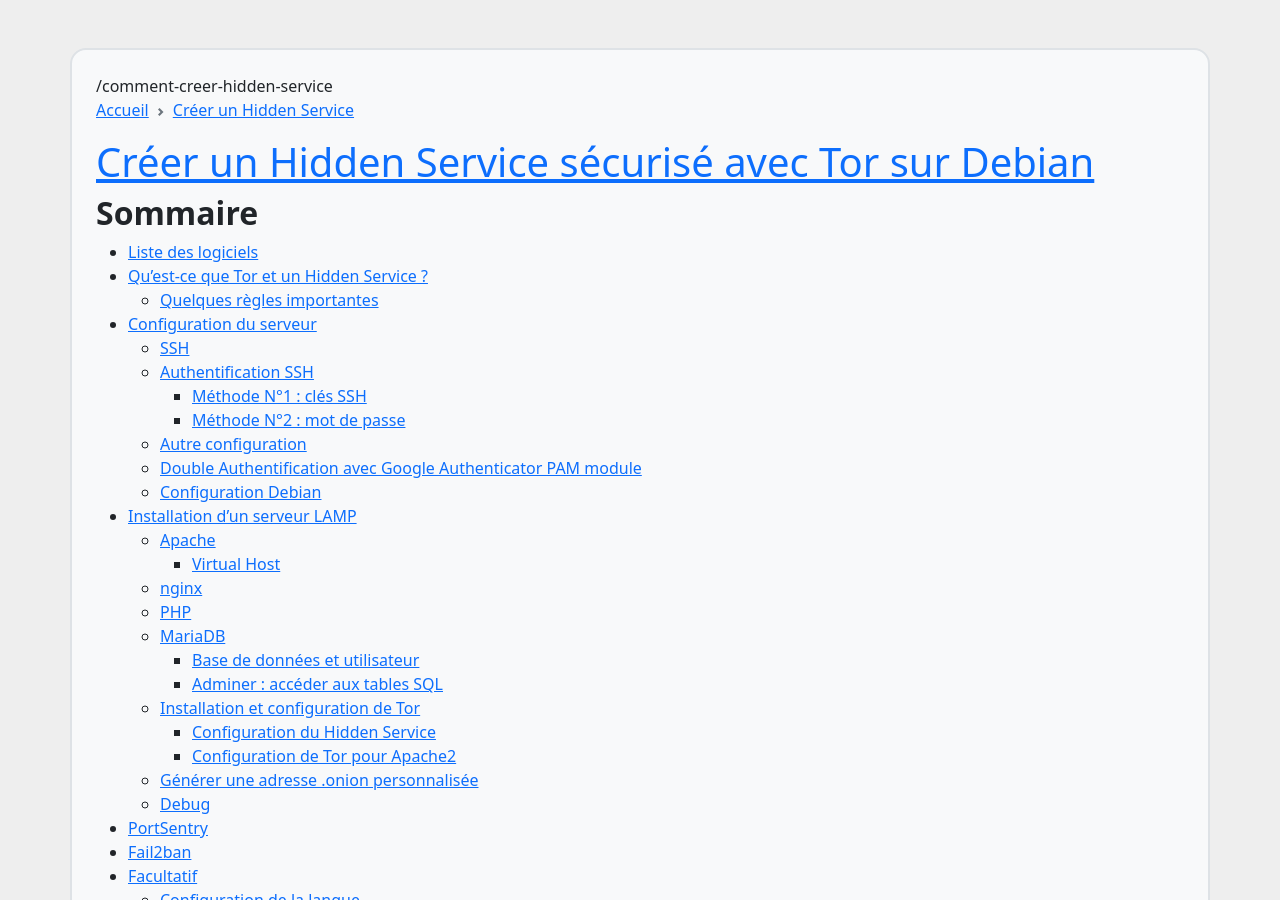
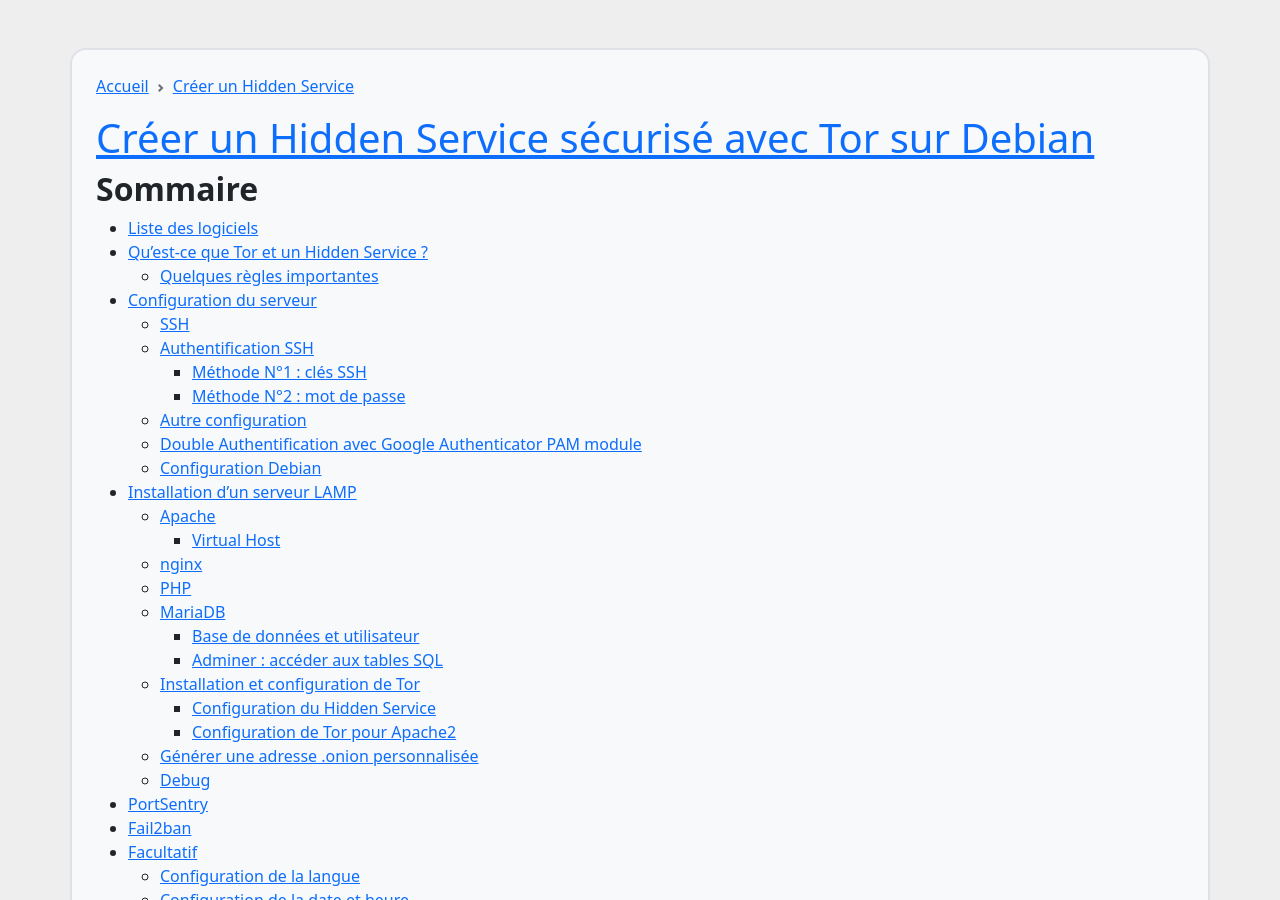
Before and after one commit to Machou/machou.github.io, a Jekyll site: the page built from pages/hidden-service.md, in a window 1280 px wide and 900 px high. Built offline with Jekyll 4.4.1, drawn with Linux system fonts in a browser that asks for light colours; comment, search, counter and statistics services are not loaded.

Commit message:
corrections

```diff
--- a/_layouts/defaut.html
+++ b/_layouts/defaut.html
@@ -39,20 +39,18 @@
 <body>
 <main>
 	<div class="container bg-light border border-2 rounded-4 my-5 p-4">
-		{{ page.url }}
 		{{ content }}
 	</div>
 </main>
 
 <footer>
 	<div class="container bg-light border border-2 rounded-4 my-5 p-4">
-		{% if page.url == "/wow-pnj-lfr" %}
-			<p class="mb-0 text-center">
+		<p class="mb-0 text-center">
+			{% if page.url != "/" %}
 				[ <a href="https://machou.github.io/">Retour à l’accueil</a> ]
-			</p>
-		{% endif %}
-		<p class="mb-0 text-center">
-			<a href="https://validator.w3.org/nu/?showsource=yes&doc=https://machou.github.io{{ page.url }}"><img src="assets/img/logo-w3c-ilove.png" alt="W3C Validator" title="W3C Validator"></a>
+			{% endif %}
+
+			[ <a href="https://validator.w3.org/nu/?showsource=yes&doc=https://machou.github.io{{ page.url }}"><img src="assets/img/logo-w3c-ilove.png" alt="W3C Validator" title="W3C Validator"></a> ]
 		</p>
 	</div>
 </footer>
--- a/pages/hidden-service.md
+++ b/pages/hidden-service.md
@@ -1475,7 +1475,3 @@
 > - soit de les traiter avec logrotate (et le paramètre shred — 3 max.)
 
 Si vous avez des idées ou des améliorations à proposer, n’hésitez pas à postez un commentaire ci-dessous.
-
-<p class="mb-0 text-center">
-	[ <a href="https://machou.github.io/">Retour à l’accueil</a> ]
-</p>
```
Also changed, not shown: pages/fail2ban.md (+0 -4 lines), pages/portsentry.md (+0 -4 lines), pages/wow-pnj-lfr.md (+0 -4 lines).
